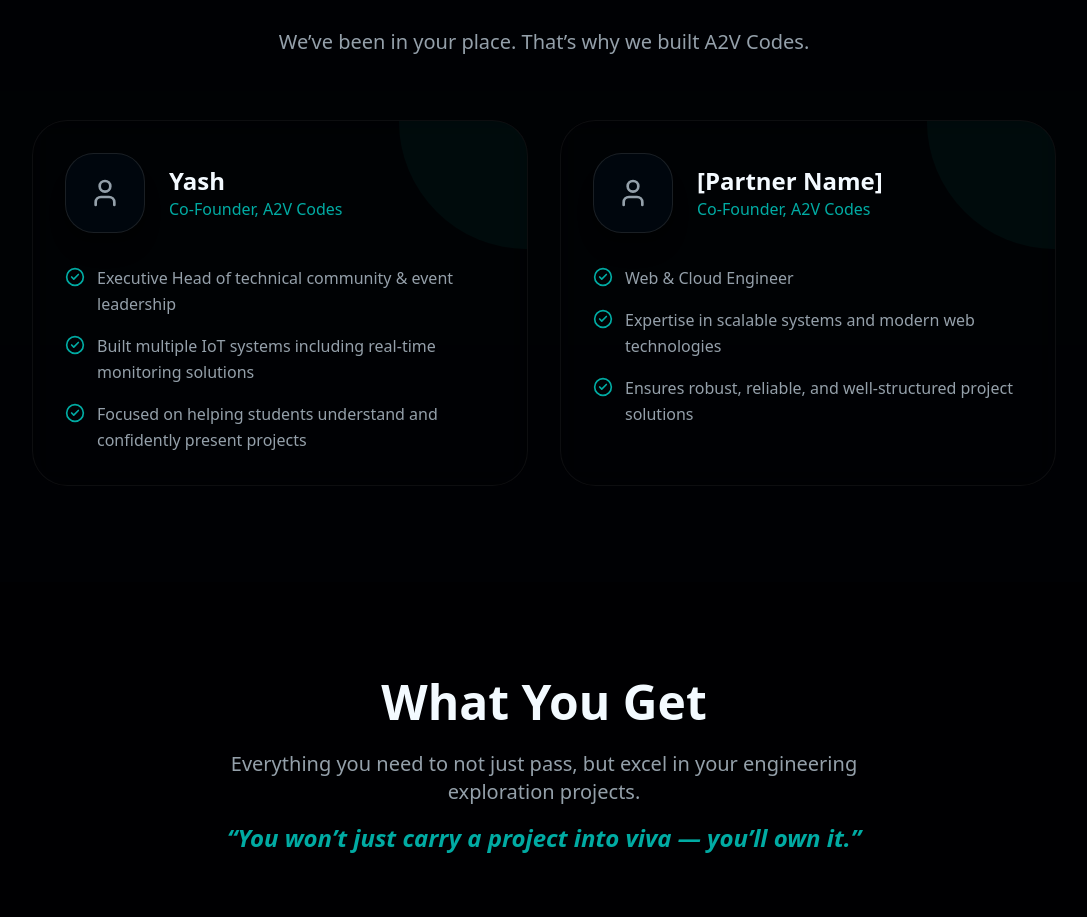
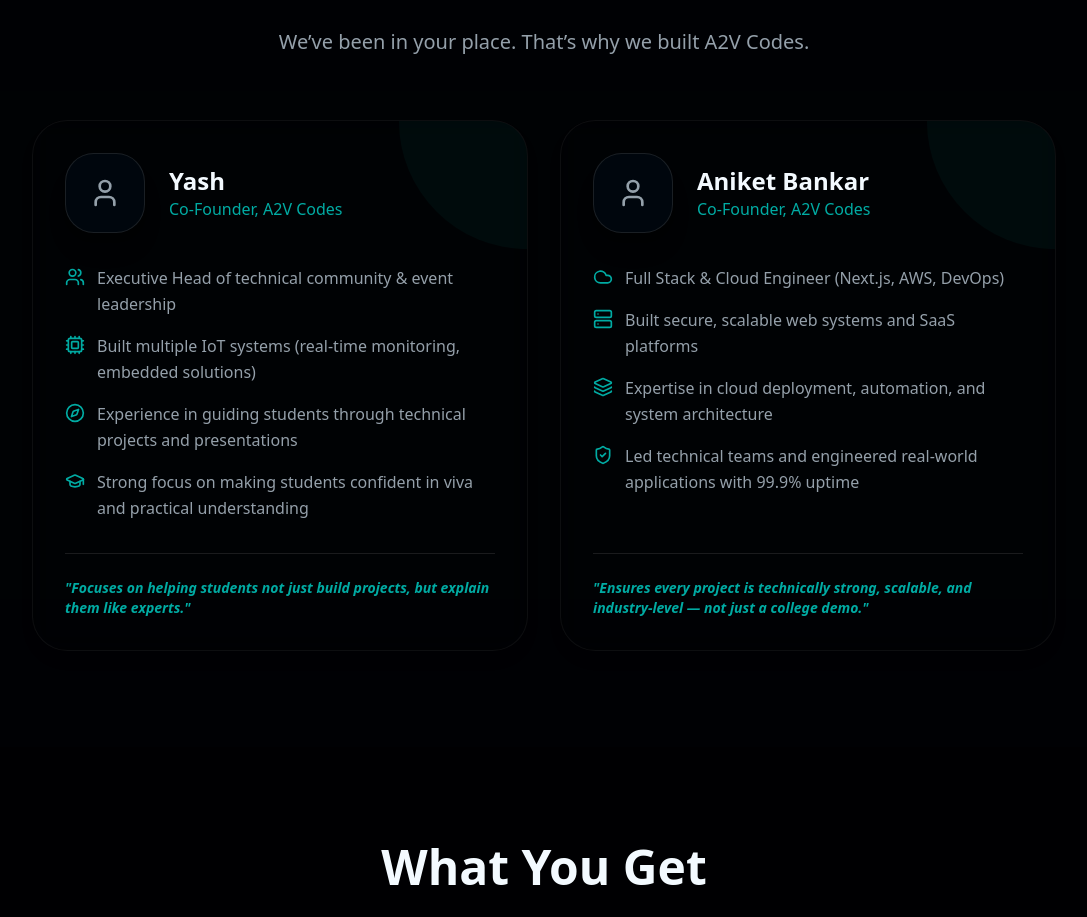
Before and after one commit to yash-ghodele/A2V-Codes, a Next.js app: page / in a window 1280 px wide. Shown: the part 3212-4129 px from the top of the page, without its empty margins (96-1183 px from the left). Built offline with nearby package versions, Linux system fonts and the light colour scheme; no server answers.

Commit message:
Update mentor profiles with icons and hover animations

```diff
--- a/src/components/landing/Mentors.tsx
+++ b/src/components/landing/Mentors.tsx
@@ -1,26 +1,30 @@
 "use client";
 
 import { motion } from "framer-motion";
-import { CheckCircle2, User } from "lucide-react";
+import { CheckCircle2, User, Cpu, Users, GraduationCap, Compass, Cloud, Server, Layers, ShieldCheck } from "lucide-react";
 
 const mentors = [
   {
     name: "Yash",
     role: "Co-Founder, A2V Codes",
     points: [
-      "Executive Head of technical community & event leadership",
-      "Built multiple IoT systems including real-time monitoring solutions",
-      "Focused on helping students understand and confidently present projects",
-    ]
+      { text: "Executive Head of technical community & event leadership", icon: Users },
+      { text: "Built multiple IoT systems (real-time monitoring, embedded solutions)", icon: Cpu },
+      { text: "Experience in guiding students through technical projects and presentations", icon: Compass },
+      { text: "Strong focus on making students confident in viva and practical understanding", icon: GraduationCap }
+    ],
+    highlightLine: "Focuses on helping students not just build projects, but explain them like experts."
   },
   {
-    name: "[Partner Name]",
+    name: "Aniket Bankar",
     role: "Co-Founder, A2V Codes",
     points: [
-      "Web & Cloud Engineer",
-      "Expertise in scalable systems and modern web technologies",
-      "Ensures robust, reliable, and well-structured project solutions",
-    ]
+      { text: "Full Stack & Cloud Engineer (Next.js, AWS, DevOps)", icon: Cloud },
+      { text: "Built secure, scalable web systems and SaaS platforms", icon: Server },
+      { text: "Expertise in cloud deployment, automation, and system architecture", icon: Layers },
+      { text: "Led technical teams and engineered real-world applications with 99.9% uptime", icon: ShieldCheck }
+    ],
+    highlightLine: "Ensures every project is technically strong, scalable, and industry-level — not just a college demo."
   }
 ];
 
@@ -43,7 +47,7 @@
               whileInView={{ opacity: 1, y: 0 }}
               viewport={{ once: true }}
               transition={{ delay: index * 0.1 }}
-              className="glass-card p-8 rounded-3xl relative overflow-hidden group"
+              className="glass-card p-8 rounded-3xl relative overflow-hidden group flex flex-col hover:-translate-y-2 transition-all duration-300 shadow-lg hover:shadow-primary/20"
             >
               <div className="absolute top-0 right-0 w-32 h-32 bg-primary/5 rounded-bl-full transition-colors group-hover:bg-primary/10" />
 
@@ -58,14 +62,23 @@
                 </div>
               </div>
 
-              <ul className="space-y-4 relative z-10">
-                {mentor.points.map((point, i) => (
-                  <li key={i} className="flex gap-3 text-muted-foreground leading-relaxed">
-                    <CheckCircle2 className="w-5 h-5 text-primary shrink-0 mt-0.5" />
-                    <span>{point}</span>
-                  </li>
-                ))}
+              <ul className="space-y-4 mb-8 relative z-10 flex-grow">
+                {mentor.points.map((point, i) => {
+                  const Icon = point.icon;
+                  return (
+                    <li key={i} className="flex gap-3 text-muted-foreground leading-relaxed">
+                      <Icon className="w-5 h-5 text-primary shrink-0 mt-0.5" />
+                      <span>{point.text}</span>
+                    </li>
+                  );
+                })}
               </ul>
+
+              <div className="pt-6 border-t border-white/10 relative z-10">
+                <p className="text-sm font-semibold italic text-primary">
+                  "{mentor.highlightLine}"
+                </p>
+              </div>
             </motion.div>
           ))}
         </div>
```
